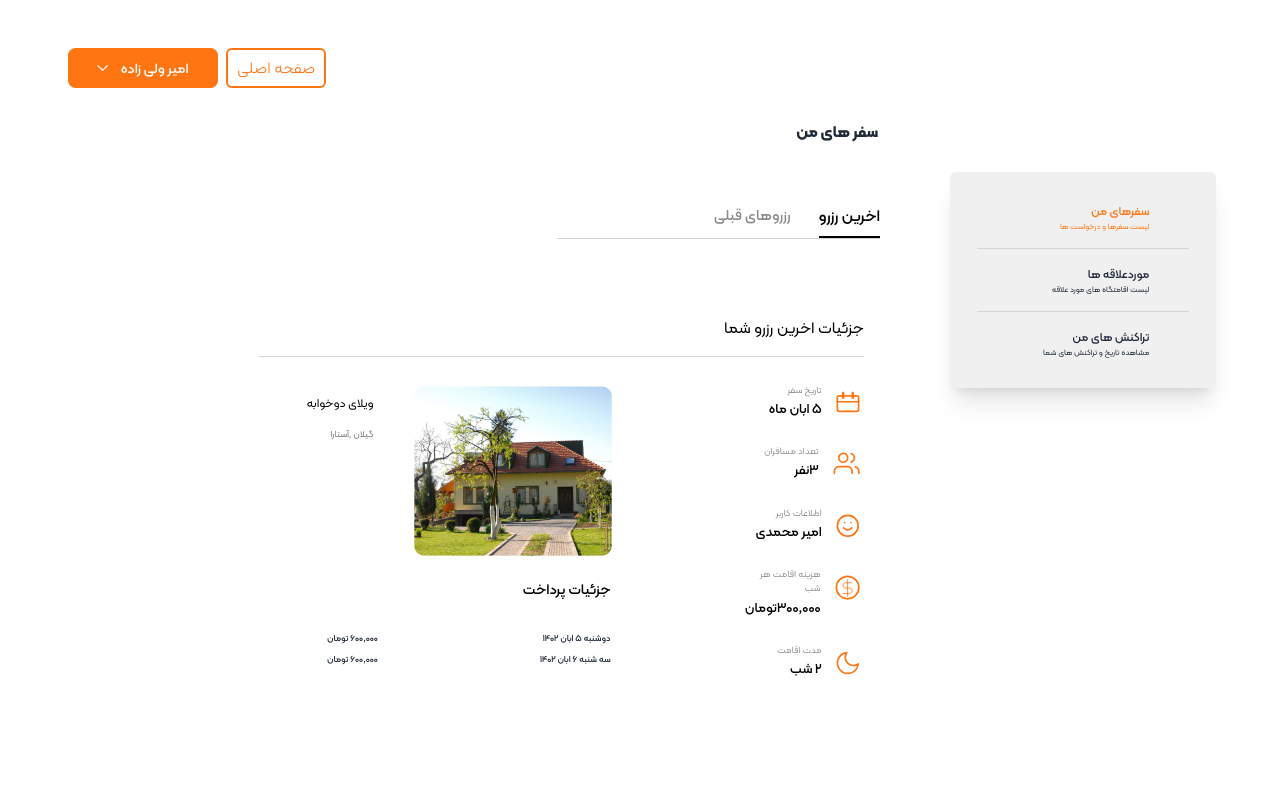
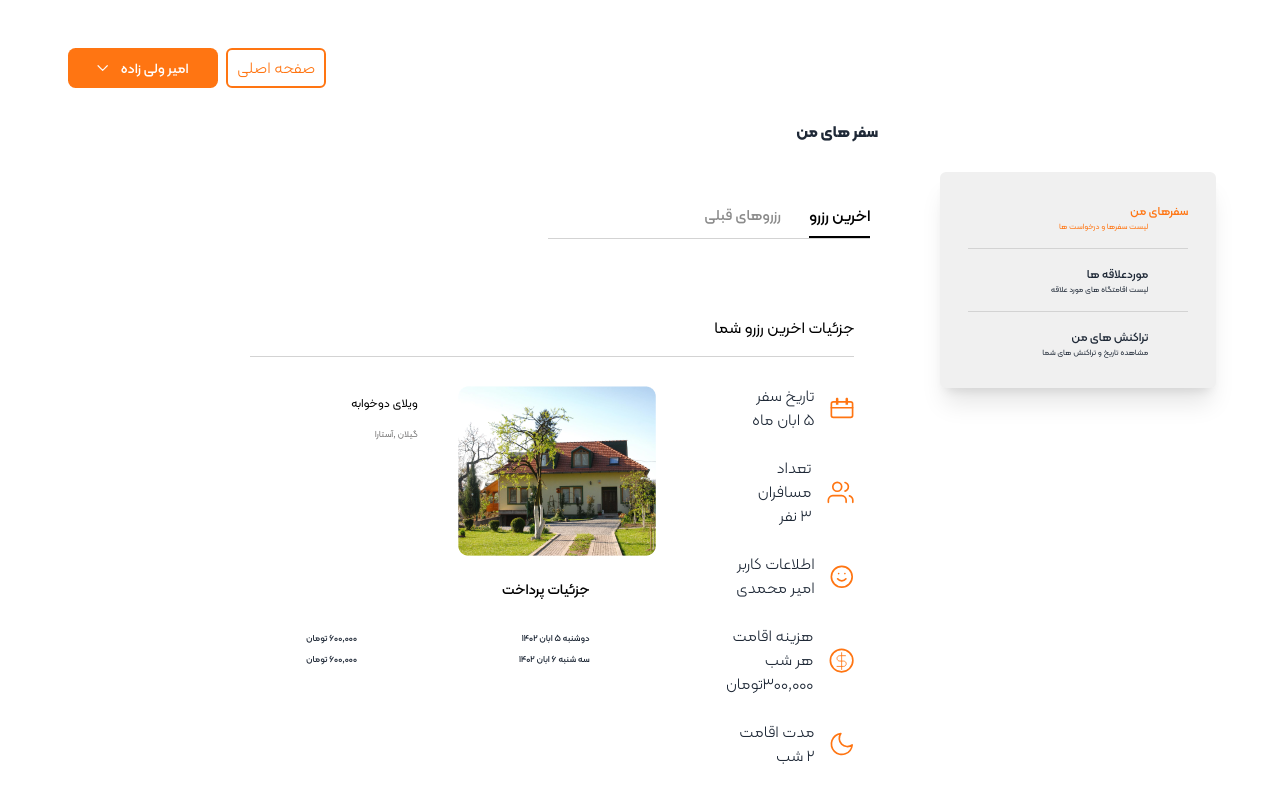
Before and after one commit to AlirezaMehrakbari/TourProject, a Next.js app: page /profile/travels in a window 1280 px wide. Shown: the top 802 px of the page. Built offline with nearby package versions, Linux system fonts and the light colour scheme.

Commit message:
tranaction added!

```diff
--- a/app/components/profile/Reserve.tsx
+++ b/app/components/profile/Reserve.tsx
@@ -2,12 +2,75 @@ import React from 'react'
 import cardimage from '../../../public/images/Rectangle 11.png'
 import Image from "next/image";
 const Reserve = () => {
-  return (
-    <div>
+    const detail = [
+        {
+            id: 1,
+            logo: <svg xmlns="http://www.w3.org/2000/svg" width="24" height="22" viewBox="0 0 24 22" fill="none">
+                <path d="M20.6532 4.93359H3.2914C2.22599 4.93359 1.3623 5.79728 1.3623 6.86269V18.4372C1.3623 19.5027 2.22599 20.3663 3.2914 20.3663H20.6532C21.7186 20.3663 22.5823 19.5027 22.5823 18.4372V6.86269C22.5823 5.79728 21.7186 4.93359 20.6532 4.93359Z" stroke="#FF7512" stroke-width="1.66604" stroke-linecap="round" stroke-linejoin="round" />
+                <path d="M1.3623 10.7207H22.5823" stroke="#FF7512" stroke-width="1.66604" stroke-linecap="round" stroke-linejoin="round" />
+                <path d="M8.39894 2.03906C8.39894 1.34897 7.83951 0.789536 7.14941 0.789536C6.45932 0.789536 5.89989 1.34897 5.89989 2.03906L8.39894 2.03906ZM5.89989 2.03906L5.89989 7.82634L8.39894 7.82634L8.39894 2.03906L5.89989 2.03906Z" fill="#FF7512" />
+                <path d="M18.0444 2.03906C18.0444 1.34897 17.485 0.789536 16.7949 0.789536C16.1048 0.789536 15.5454 1.34897 15.5454 2.03906L18.0444 2.03906ZM15.5454 2.03906L15.5454 7.82634L18.0444 7.82634L18.0444 2.03906L15.5454 2.03906Z" fill="#FF7512" />
+            </svg>,
+            title: "تاریخ سفر",
+            matn: '5 ابان ماه'
+        },
+        {
+            id: 1,
+            logo: <svg xmlns="http://www.w3.org/2000/svg" width="27" height="23" viewBox="0 0 27 23" fill="none">
+                <path d="M19.1333 21.3419V19.1205C19.1333 17.9422 18.6653 16.8122 17.8321 15.979C16.9989 15.1458 15.8689 14.6777 14.6906 14.6777H5.80506C4.62677 14.6777 3.49674 15.1458 2.66356 15.979C1.83038 16.8122 1.3623 17.9422 1.3623 19.1205V21.3419" stroke="#FF7512" stroke-width="1.66604" stroke-linecap="round" stroke-linejoin="round" />
+                <path d="M10.2479 10.2351C12.7016 10.2351 14.6907 8.24604 14.6907 5.79237C14.6907 3.3387 12.7016 1.34961 10.2479 1.34961C7.79427 1.34961 5.80518 3.3387 5.80518 5.79237C5.80518 8.24604 7.79427 10.2351 10.2479 10.2351Z" stroke="#FF7512" stroke-width="1.66604" stroke-linecap="round" stroke-linejoin="round" />
+                <path d="M25.7974 21.342V19.1206C25.7967 18.1363 25.469 17.18 24.8659 16.402C24.2628 15.624 23.4184 15.0684 22.4653 14.8223" stroke="#FF7512" stroke-width="1.66604" stroke-linecap="round" stroke-linejoin="round" />
+                <path d="M18.0225 1.49414C18.9781 1.73883 19.8252 2.29462 20.43 3.07389C21.0349 3.85316 21.3632 4.81158 21.3632 5.79806C21.3632 6.78455 21.0349 7.74297 20.43 8.52224C19.8252 9.30151 18.9781 9.8573 18.0225 10.102" stroke="#FF7512" stroke-width="1.66604" stroke-linecap="round" stroke-linejoin="round" />
+            </svg>,
+            title: "تعداد مسافران",
+            matn: '3 نفر'
+        },
+        {
+            id: 1,
+            logo: <svg xmlns="http://www.w3.org/2000/svg" width="24" height="23" viewBox="0 0 24 23" fill="none">
+                <path d="M11.775 22.1536C17.5258 22.1536 22.1877 17.4916 22.1877 11.7408C22.1877 5.99006 17.5258 1.32812 11.775 1.32812C6.02424 1.32812 1.3623 5.99006 1.3623 11.7408C1.3623 17.4916 6.02424 22.1536 11.775 22.1536Z" stroke="#FF7512" stroke-width="1.66604" stroke-linecap="round" stroke-linejoin="round" />
+                <path d="M7.60986 13.8223C7.60986 13.8223 9.17177 15.9048 11.775 15.9048C14.3781 15.9048 15.94 13.8223 15.94 13.8223" stroke="#FF7512" stroke-width="1.66604" stroke-linecap="round" stroke-linejoin="round" />
+                <path d="M8.65137 8.61719H8.66115" stroke="#FF7512" stroke-width="1.66604" stroke-linecap="round" stroke-linejoin="round" />
+                <path d="M14.8984 8.61719H14.9082" stroke="#FF7512" stroke-width="1.66604" stroke-linecap="round" stroke-linejoin="round" />
+            </svg>,
+            title: " اطلاعات کاربر",
+            matn: 'امیر محمدی'
+        },
+        {
+            id: 1,
+            logo: <svg xmlns="http://www.w3.org/2000/svg" width="25" height="25" viewBox="0 0 25 25" fill="none">
+                <path d="M12.627 4.63281V21.5014" stroke="#FF7512" stroke-width="0.833018" stroke-linecap="round" stroke-linejoin="round" />
+                <path d="M16.4612 7.69922H10.7105C9.99875 7.69922 9.31616 7.98196 8.81288 8.48524C8.3096 8.98852 8.02686 9.67111 8.02686 10.3829C8.02686 11.0946 8.3096 11.7772 8.81288 12.2805C9.31616 12.7838 9.99875 13.0665 10.7105 13.0665H14.5443C15.256 13.0665 15.9386 13.3492 16.4419 13.8525C16.9452 14.3558 17.2279 15.0384 17.2279 15.7501C17.2279 16.4619 16.9452 17.1445 16.4419 17.6478C15.9386 18.151 15.256 18.4338 14.5443 18.4338H8.02686" stroke="#FF7512" stroke-width="0.833018" stroke-linecap="round" stroke-linejoin="round" />
+                <path d="M12.608 23.7942C18.8189 23.7942 23.8538 18.7593 23.8538 12.5485C23.8538 6.33762 18.8189 1.30273 12.608 1.30273C6.39719 1.30273 1.3623 6.33762 1.3623 12.5485C1.3623 18.7593 6.39719 23.7942 12.608 23.7942Z" stroke="#FF7512" stroke-width="1.66604" stroke-linecap="round" stroke-linejoin="round" />
+            </svg>,
+            title: "هزینه اقامت هر شب",
+            matn: '300,000تومان'
+        },
+        {
+            id: 1,
+            logo: <svg xmlns="http://www.w3.org/2000/svg" width="24" height="24" viewBox="0 0 24 24" fill="none">
+                <path d="M22.1877 12.966C22.0054 14.9396 21.2647 16.8205 20.0524 18.3884C18.8401 19.9564 17.2063 21.1467 15.3421 21.8201C13.478 22.4934 11.4607 22.6219 9.52621 22.1906C7.59172 21.7592 5.82009 20.7859 4.41861 19.3844C3.01712 17.9829 2.04376 16.2113 1.61242 14.2768C1.18108 12.3423 1.30959 10.325 1.98292 8.46085C2.65625 6.59673 3.84655 4.96293 5.41454 3.75062C6.98253 2.5383 8.86336 1.79762 10.8369 1.61523C9.68147 3.17845 9.12545 5.10448 9.27001 7.043C9.41457 8.98152 10.2501 10.8038 11.6247 12.1783C12.9992 13.5529 14.8215 14.3884 16.76 14.533C18.6985 14.6775 20.6245 14.1215 22.1877 12.966Z" stroke="#FF7512" stroke-width="1.66604" stroke-linecap="round" stroke-linejoin="round" />
+            </svg>,
+            title: "مدت اقامت",
+            matn: '2 شب'
+        },
+    ]
+    return (
 
-    <div className='flex mt-[15px] px-5'>
-        <div className='flex flex-col'>
-            <div className='flex pt-[8.51px]'>
+
+        <div className='flex flex-col w-[100%] mt-[15px] px-1 md:flex-row'>
+            <div className='w-[350px] mx-auto flex flex-row flex-wrap md:flex-col'>
+                {detail.map((item) => (
+                    <div className='flex flex-row pr-3 py-3 items-center '>
+                        <div>{item.logo}</div>
+                        <div className='flex flex-col px-4'>
+                            <p>{item.title}</p>
+                            <p>{item.matn}</p>
+                        </div>
+                    </div>
+                ))}
+
+                {/* <div className='flex ml-[150px] w-[80%] md:pt-[8.51px] justify-end'>
                 <div className='pt-[10px]'>
                     <svg xmlns="http://www.w3.org/2000/svg" width="24" height="22" viewBox="0 0 24 22" fill="none">
                         <path d="M20.6532 4.93359H3.2914C2.22599 4.93359 1.3623 5.79728 1.3623 6.86269V18.4372C1.3623 19.5027 2.22599 20.3663 3.2914 20.3663H20.6532C21.7186 20.3663 22.5823 19.5027 22.5823 18.4372V6.86269C22.5823 5.79728 21.7186 4.93359 20.6532 4.93359Z" stroke="#FF7512" stroke-width="1.66604" stroke-linecap="round" stroke-linejoin="round" />
@@ -20,8 +83,8 @@ const Reserve = () => {
                     <p className='py-[2px] text-[9.50px] text-[#777]'>تاریخ سفر</p>
                     <p className='text-[13.50px] text-[#000] font-kalameh500'>5 ابان ماه</p>
                 </div>
-            </div>
-            <div className='flex mt-[23px]'>
+            </div> */}
+                {/* <div className='flex mt-[23px]'>
                 <div className='pt-[10px]'>
                     <svg xmlns="http://www.w3.org/2000/svg" width="27" height="23" viewBox="0 0 27 23" fill="none">
                         <path d="M19.1333 21.3419V19.1205C19.1333 17.9422 18.6653 16.8122 17.8321 15.979C16.9989 15.1458 15.8689 14.6777 14.6906 14.6777H5.80506C4.62677 14.6777 3.49674 15.1458 2.66356 15.979C1.83038 16.8122 1.3623 17.9422 1.3623 19.1205V21.3419" stroke="#FF7512" stroke-width="1.66604" stroke-linecap="round" stroke-linejoin="round" />
@@ -34,8 +97,8 @@ const Reserve = () => {
                     <p className='py-[2px] text-[9.50px] text-[#777]'>تعداد مسافران</p>
                     <p className='text-[13.50px] text-[#000] font-kalameh500'>3نفر </p>
                 </div>
-            </div>
-            <div className='flex mt-[23px]'>
+            </div> */}
+                {/* <div className='flex mt-[23px]'>
                 <div className='pt-[10px]'>
                     <svg xmlns="http://www.w3.org/2000/svg" width="24" height="23" viewBox="0 0 24 23" fill="none">
                         <path d="M11.775 22.1536C17.5258 22.1536 22.1877 17.4916 22.1877 11.7408C22.1877 5.99006 17.5258 1.32812 11.775 1.32812C6.02424 1.32812 1.3623 5.99006 1.3623 11.7408C1.3623 17.4916 6.02424 22.1536 11.775 22.1536Z" stroke="#FF7512" stroke-width="1.66604" stroke-linecap="round" stroke-linejoin="round" />
@@ -72,10 +135,10 @@ const Reserve = () => {
                     <p className='py-[2px] text-[9.50px] text-[#777]'> مدت اقامت</p>
                     <p className='text-[13.50px] text-[#000] font-kalameh500'>2 شب </p>
                 </div>
+            </div> */}
             </div>
-        </div>
-        <div className='flex flex-col py-[14px]'>
-            <div className='flex px-[119px]'>
+             <div className=' w-[90%] flex flex-col py-[14px]'>
+            <div className='w-[90%] flex px-[10%]'>
                 <div className='image'>
                     <Image
                         src={cardimage}
@@ -101,12 +164,9 @@ const Reserve = () => {
                 </div>
             </div>
         </div>
-    </div>
+        </div>
 
-
-</div>
-
-  )
+    )
 }
 
 export default Reserve
--- a/app/components/profile/Sidebar.tsx
+++ b/app/components/profile/Sidebar.tsx
@@ -7,11 +7,11 @@ const sidebar = () => {
   const pathName = usePathname()
 
   return (
-    <div className="w-[266px] h-full rounded-md shadow-xl bg-[#F0F0F0] ">
-    <div className='w-[80%] flex flex-col mx-auto divide-y divide-[#D3D3D3] gap-y-4 py-[30px] '>
+    <div className="w-[80%] mx-auto h-full rounded-md shadow-xl bg-[#F0F0F0] md:w-[25%] ">
+      <div className='w-[80%] flex flex-col mx-auto divide-y divide-[#D3D3D3] gap-y-4 py-[30px] md:mx-auto '>
         <div>
           <Link className={`${pathName === '/profile/travels' && 'text-orange'}`} href={'/profile/travels'}>
-        <h2 className="font-kalameh500 text-[12px] text-right mr-10 ">سفرهای من</h2>
+            <h2 className="font-kalameh500 text-[12px] text-right item-center ">سفرهای من</h2>
             <p className="font-kalameh400 text-[8px] text-right mr-10">لیست سفرها و درخواست ها </p>
           </Link>
         </div>
--- a/app/profile/transaction/page.tsx
+++ b/app/profile/transaction/page.tsx
@@ -5,35 +5,45 @@ import Sidebar from '@/app/components/profile/Sidebar'
 import React from 'react'
 
 const Transaction = () => {
+    const data = [1, 2, 3]
     return (
         <div className='w-[90%] mx-auto flex flex-col'>
             <div className="py-8">
                 <ButtnosAdmin />
             </div>
-            <h1 className="font-kalameh700 mr-[338px]">تراکنش های من</h1>
-            <div className="w-[full]  flex flex-row-reverse justify-between pb-10 pt-7">
-                <div className="w-[61%] mr-[140px] flex flex-col rounded-md  py-8">
+            <div className="w-[full]  flex flex-col justify-between pb-10 pt-7 md:flex-row">
+                <Sidebar />
+                <div className="w-[80%] mx-auto flex flex-col rounded-md md:w-[60%] md:mt-[-2rem]">
+                    <h1 className="font-kalameh700 pb-8 max-md:pt-8 max-md:text-center">تراکنش های من</h1>
 
-                    <div className='flex'>
+                    <div className='flex pb-4'>
                         <p className=''> تراکنش ابان 1402 </p>
-                        <svg className='my-3 mx-[10px]' xmlns="http://www.w3.org/2000/svg" width="550" height="2" viewBox="0 0 731 2" fill="none">
+                        <svg className='my-3 mx-[10px]' xmlns="http://www.w3.org/2000/svg" width="50%" height="2" viewBox="0 0 731 2" fill="none">
                             <path d="M730 1L0.999991 1" stroke="#D3D3D3" stroke-width="0.5" stroke-linecap="round" />
                         </svg>
                     </div>
-                   <PaymentDetails/>
-                   <PaymentDetails/>
-                   <PaymentDetails/>
+                    <div className='flex flex-col gap-y-4'>
+                        {data.map(item => {
+                            return (
+                                <PaymentDetails />
+                            )
+                        })}
+                    </div>
                     <div className='flex my-4'>
                         <p className=''> تراکنش مهر 1402 </p>
-                        <svg className='my-3 mx-[10px]' xmlns="http://www.w3.org/2000/svg" width="550" height="2" viewBox="0 0 731 2" fill="none">
+                        <svg className='my-3 mx-[10px]' xmlns="http://www.w3.org/2000/svg" width="50%" height="2" viewBox="0 0 731 2" fill="none">
                             <path d="M730 1L0.999991 1" stroke="#D3D3D3" stroke-width="0.5" stroke-linecap="round" />
                         </svg>
                     </div>
-                   <PaymentDetails/>
-                   <PaymentDetails/>
-                   <PaymentDetails/>
+                    <div className='flex flex-col gap-y-4'>
+                        {data.map(item => {
+                            return (
+                                <PaymentDetails />
+                            )
+                        })}
+                    </div>
                 </div>
-                <Sidebar />
+
             </div>
 
         </div>
--- a/app/profile/travels/page.tsx
+++ b/app/profile/travels/page.tsx
@@ -11,24 +11,27 @@ const Travels = () => {
             <div className="py-8">
                 <ButtnosAdmin />
             </div>
-            <h1 className="font-kalameh700 mr-[338px]">سفر های من</h1>
-            <div className="w-[full]  flex flex-row-reverse justify-between pb-10 pt-7">
+            <h1 className="font-kalameh700 ml-[300px] md:mr-[338px]">سفر های من</h1>
+            <div className="w-full  flex flex-col justify-between pb-10 pt-7 md:flex-row">
+                <Sidebar />
                 <div className="w-[70%] mr-[70px] mx-auto flex flex-col rounded-md  py-8">
-                    <div className='flex w-[40%] border-b border-[#D3D3D3]  '>
+                    <div className='flex w-[100%] border-b border-[#D3D3D3] md:w-[40%] '>
                         <Link href={'./travels'}>
 
-                        <p className='pb-2 font-kalameh500 text-[#000] border-b-2'>اخرین رزرو</p>
+                            <p className='pb-2 font-kalameh500 text-[#000] border-b-2'>اخرین رزرو</p>
                         </Link>
                         <Link href={'./travels/prevReserve'}>
-                        <p className='mx-7 pb-2 font-kalameh500 text-[#8B8B8B] text-[15px] '> رزروهای قبلی</p>
+                            <p className='mx-7 pb-2 font-kalameh500 text-[#8B8B8B] text-[15px] '> رزروهای قبلی</p>
                         </Link>
                     </div>
                     <div className='flex w-[75%] border-b border-[#D3D3D3] mx-4 mt-[77px] '>
                         <p className='pb-4 font-kalameh400 text-[18.97] text-[#000]'>جزئیات اخرین رزرو شما</p>
                     </div>
-                    <Reserve />
+                    <div className='w-[100%] md:w-[75%]'>
+                        <Reserve />
+                    </div>
                 </div>
-                <Sidebar />
+
             </div>
 
         </div>
```
Also changed, not shown: app/components/profile/PaymentDetails.tsx (+5 -5 lines). Lines whose indentation alone changed are shown as unchanged.
